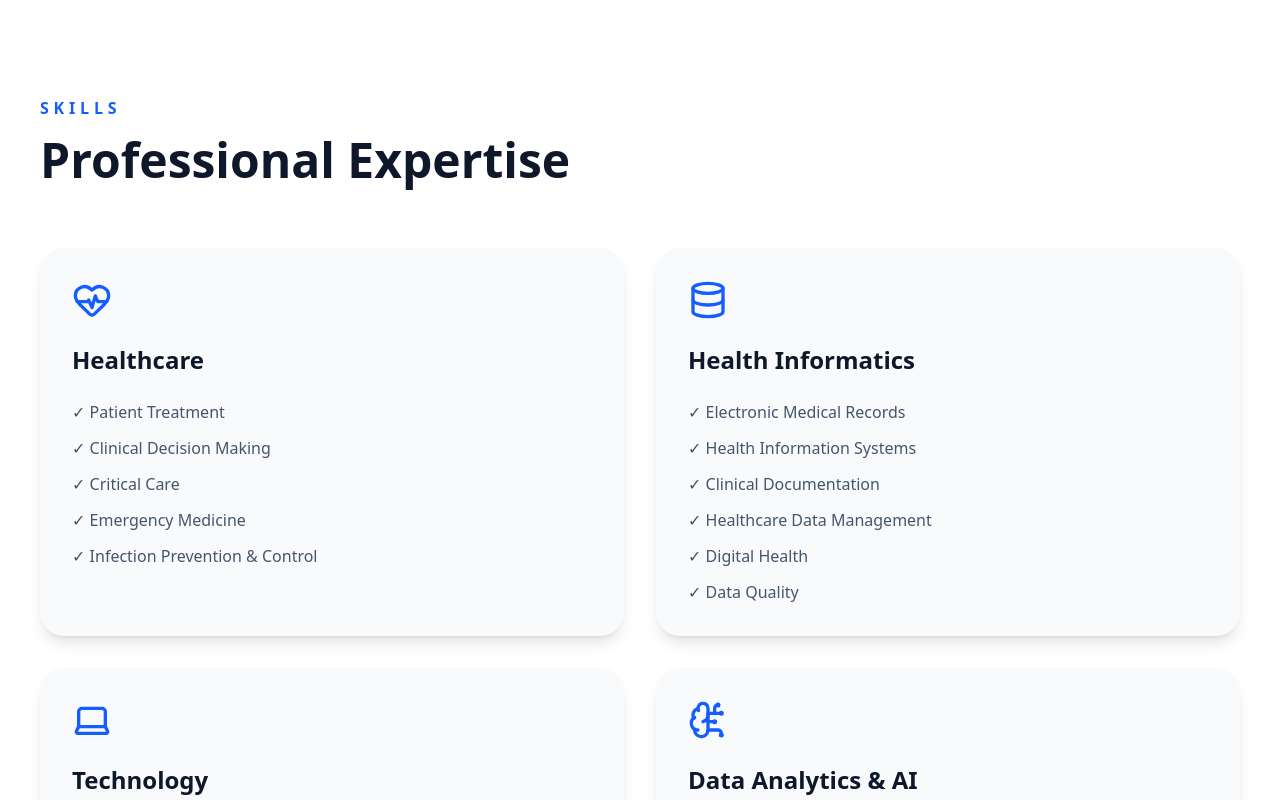
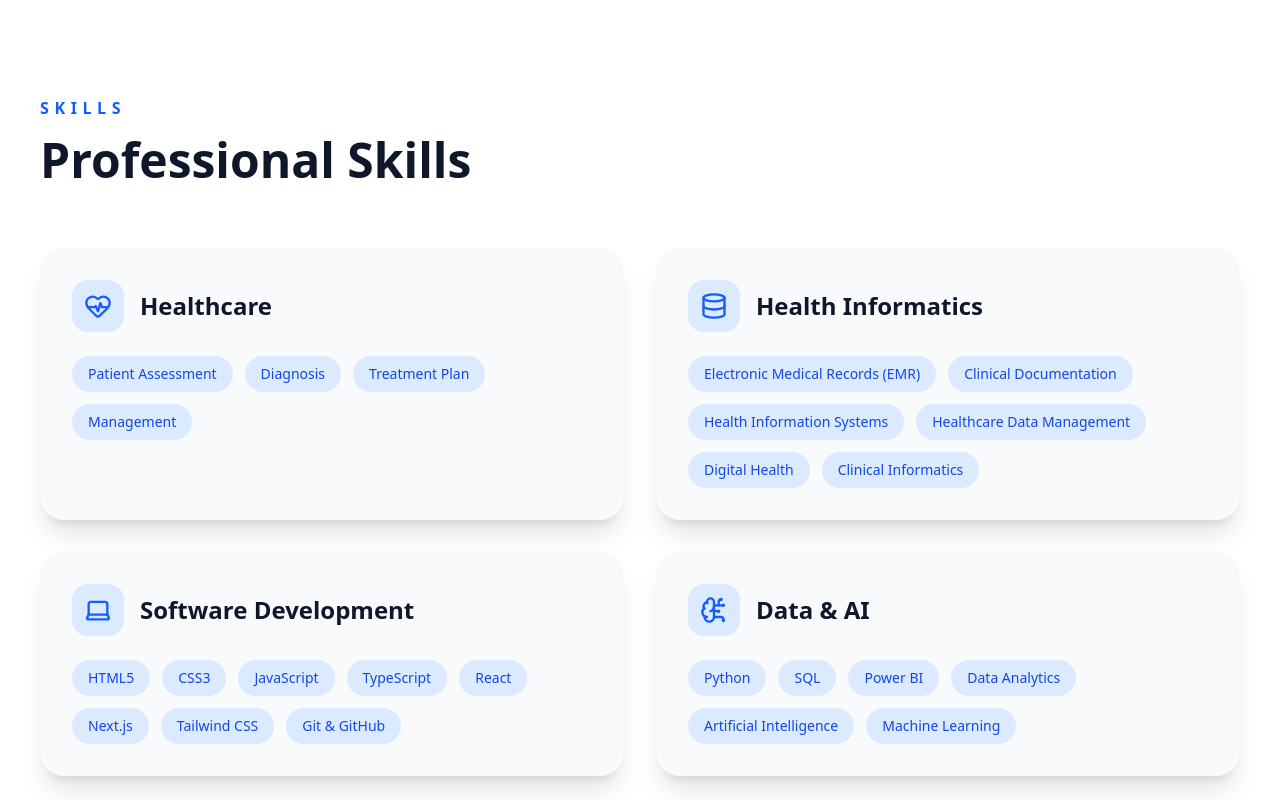
Before and after one commit to CostaHenry5/justcosta-v2, a Next.js app: page / in a window 1280 px wide. Shown: the part 2340-3140 px from the top of the page. Built offline with nearby package versions, Linux system fonts and the light colour scheme.

Commit message:
Upgrade Skills section

```diff
--- a/components/Skills.tsx
+++ b/components/Skills.tsx
@@ -1,60 +1,55 @@
 "use client";
 
 import { motion } from "framer-motion";
-import {
-  HeartPulse,
-  Database,
-  Laptop,
-  BrainCircuit,
-} from "lucide-react";
+import { HeartPulse, Laptop, Database, BrainCircuit } from "lucide-react";
 
-const skills = [
+const skillCategories = [
   {
     title: "Healthcare",
     icon: HeartPulse,
-    items: [
-
-      "Patient Treatment",
-      "Clinical Decision Making",
-      "Critical Care",
-      "Emergency Medicine",
-      "Infection Prevention & Control",
+    skills: [
+      "Patient Assessment",
+      "Diagnosis",
+      "Treatment Plan",
+      "Management",
     ],
   },
   {
     title: "Health Informatics",
     icon: Database,
-    items: [
-      "Electronic Medical Records",
+    skills: [
+      "Electronic Medical Records (EMR)",
+      "Clinical Documentation",
       "Health Information Systems",
-      "Clinical Documentation",
       "Healthcare Data Management",
       "Digital Health",
-      "Data Quality",
+      "Clinical Informatics",
     ],
   },
   {
-    title: "Technology",
+    title: "Software Development",
     icon: Laptop,
-    items: [
+    skills: [
+      "HTML5",
+      "CSS3",
+      "JavaScript",
+      "TypeScript",
       "React",
       "Next.js",
-      "TypeScript",
       "Tailwind CSS",
-      "JavaScript",
       "Git & GitHub",
     ],
   },
   {
-    title: "Data Analytics & AI",
+    title: "Data & AI",
     icon: BrainCircuit,
-    items: [
+    skills: [
       "Python",
       "SQL",
       "Power BI",
-      "Data Analysis",
+      "Data Analytics",
+      "Artificial Intelligence",
       "Machine Learning",
-      "Artificial Intelligence",
     ],
   },
 ];
@@ -74,53 +69,64 @@ export default function Skills() {
           viewport={{ once: true }}
           className="mb-16"
         >
-          <p className="uppercase tracking-[0.3em] text-blue-600 font-semibold mb-4">
+          <p className="uppercase tracking-[0.35em] text-blue-600 font-bold mb-4">
             Skills
           </p>
 
-          <h2 className="text-5xl font-bold text-slate-900 dark:text-white">
-            Professional Expertise
+          <h2 className="text-5xl font-extrabold text-slate-900 dark:text-white">
+            Professional Skills
           </h2>
         </motion.div>
 
         <div className="grid md:grid-cols-2 gap-8">
-          {skills.map((skill, index) => {
-            const Icon = skill.icon;
+
+          {skillCategories.map((category, index) => {
+            const Icon = category.icon;
 
             return (
               <motion.div
-                key={skill.title}
-                initial={{ opacity: 0, y: 40 }}
+                key={category.title}
+                initial={{ opacity: 0, y: 30 }}
                 whileInView={{ opacity: 1, y: 0 }}
                 transition={{
                   duration: 0.6,
                   delay: index * 0.15,
                 }}
                 viewport={{ once: true }}
-                className="rounded-3xl bg-slate-50 dark:bg-slate-900 shadow-lg p-8 hover:shadow-2xl transition-all duration-300"
+                className="rounded-3xl bg-slate-50 dark:bg-slate-900 shadow-xl hover:shadow-2xl transition-all duration-300 p-8"
               >
-                <Icon
-                  className="text-blue-600 mb-6"
-                  size={40}
-                />
+                <div className="flex items-center gap-4 mb-6">
 
-                <h3 className="text-2xl font-bold text-slate-900 dark:text-white mb-6">
-                  {skill.title}
-                </h3>
+                  <div className="rounded-2xl bg-blue-100 dark:bg-slate-800 p-3">
+                    <Icon
+                      size={28}
+                      className="text-blue-600"
+                    />
+                  </div>
 
-                <ul className="space-y-3">
-                  {skill.items.map((item) => (
-                    <li
-                      key={item}
-                      className="text-slate-600 dark:text-slate-300"
+                  <h3 className="text-2xl font-bold text-slate-900 dark:text-white">
+                    {category.title}
+                  </h3>
+
+                </div>
+
+                <div className="flex flex-wrap gap-3">
+
+                  {category.skills.map((skill) => (
+                    <span
+                      key={skill}
+                      className="rounded-full bg-blue-100 dark:bg-slate-800 px-4 py-2 text-sm font-medium text-blue-700 dark:text-blue-300"
                     >
-                      ✓ {item}
-                    </li>
+                      {skill}
+                    </span>
                   ))}
-                </ul>
+
+                </div>
+
               </motion.div>
             );
           })}
+
         </div>
 
       </div>
```
